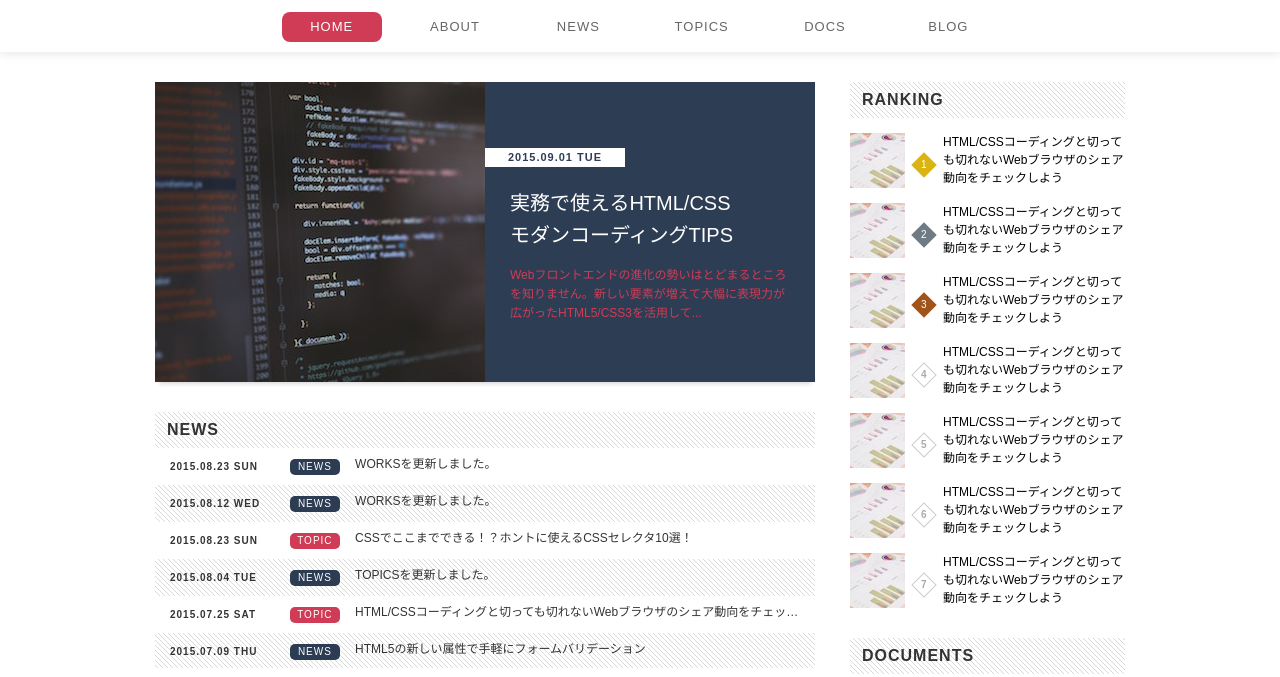
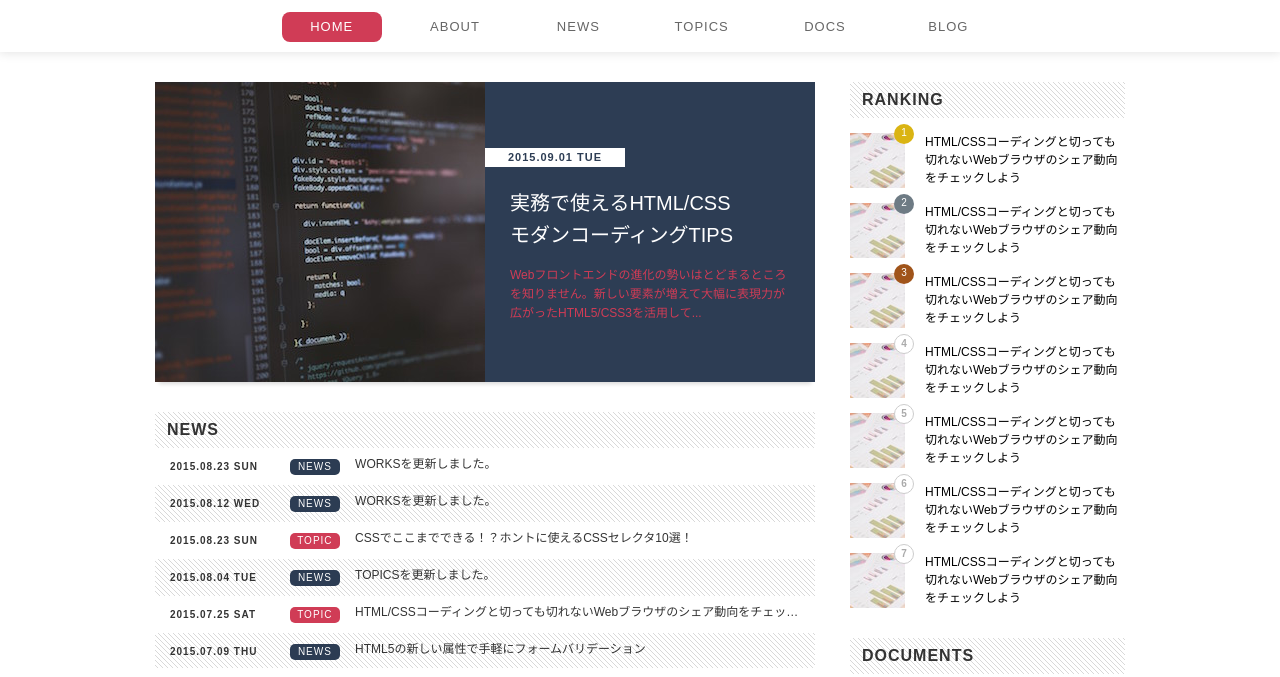
Before and after one commit to KentaroTanida/books, a plain HTML site: page html_css_modern/standard-layout/index.html in a window 1280 px wide. Shown: the part 87-764 px from the top of the page. Drawn offline with Linux system fonts and the light colour scheme.

Commit message:
[add] try exe

```diff
--- a/html_css_modern/standard-layout/css/style.css
+++ b/html_css_modern/standard-layout/css/style.css
@@ -270,6 +270,7 @@ a:link, a:visited, a:hover, a:active {
     counter-reset: ranking;
 }
 .ranking .ranking-item {
+    position: relative;
     margin-top: 15px;
 }
 .ranking .ranking-item a {
@@ -283,29 +284,29 @@ a:link, a:visited, a:hover, a:active {
 .ranking .image {
     width: 55px;
     height: 55px;
+    margin-right: 20px;
 }
 .ranking .text {
     display: inline-block;
-    width: 182px;
+    width: 200px;
     color: #000;
     vertical-align: top;
     font-size: 1.2rem;
     line-height: 1.5;
 }
 .ranking .order {
-    display: inline-block;
-    width: 18px;
-    height: 18px;
-    margin: 0 10px;
+    position: absolute;
+    top: -9px;
+    left: 44px;
+    width: 20px;
+    height: 20px;
     border: 1px solid #ccc;
+    border-radius: 50%;
+    background-color: #fff;
     color: #aaa;
-    vertical-align: 20px;
     text-align: center;
     font-weight: bold;
-    line-height: 16px;
-    -webkit-transform: rotate(45deg);
-    -ms-transform: rotate(45deg);
-    transform: rotate(45deg);
+    line-height: 18px;
 }
 .ranking .ranking-item:nth-of-type(1) .order,
 .ranking .ranking-item:nth-of-type(2) .order,
@@ -329,9 +330,6 @@ a:link, a:visited, a:hover, a:active {
     counter-increment: ranking;
     display: inline-block;
     font-size: 1.0rem;
-    -webkit-transform: rotate(-45deg);
-    -ms-transform: rotate(-45deg);
-    transform: rotate(-45deg);
 }
 .documents {
     margin: 10px 10px 30px;
```
